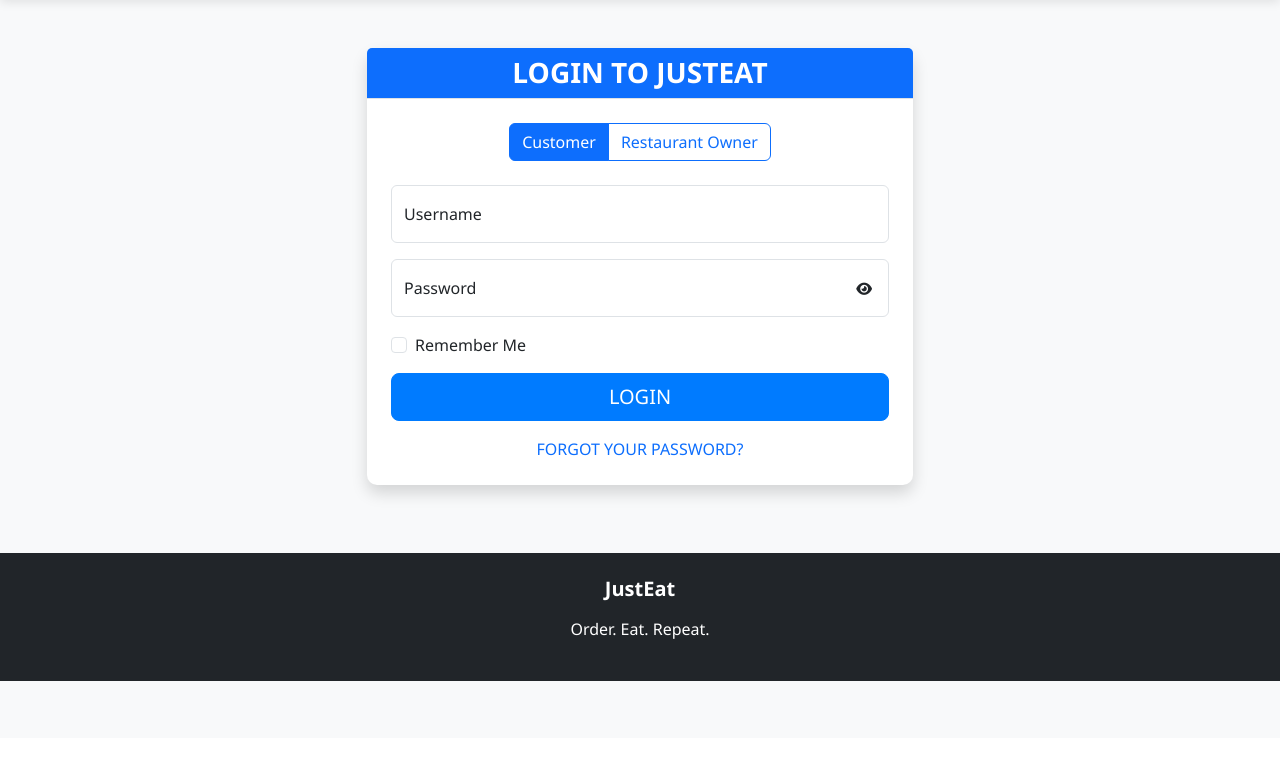
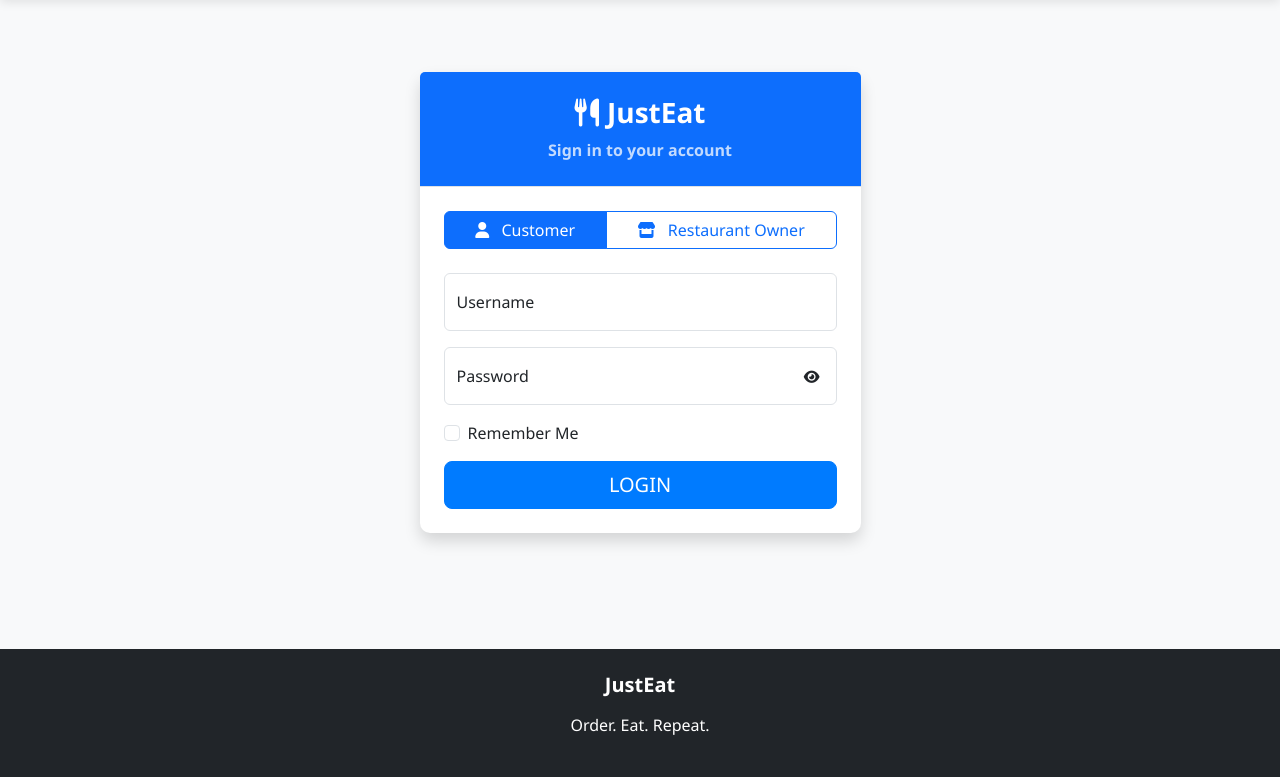
Before and after one commit to Shivam-2310/food-delivery, a Flask app: page /auth/login in a window 1280 px wide. Shown: the part 62-839 px from the top of the page. Before the commit the page ends 743 px from the top, so only its background shows below. Run offline with Flask 3, Linux system fonts and the light colour scheme.

Commit message:
improved: login page

```diff
--- a/app/templates/auth/login.html
+++ b/app/templates/auth/login.html
@@ -3,22 +3,29 @@
 {% block title %}Login - JustEat{% endblock %}
 
 {% block content %}
-<div class="row justify-content-center mt-5">
-    <div class="col-md-6">
+<div class="container py-5">
+    <div class="row justify-content-center">
+        <div class="col-md-6 col-lg-5">
             <div class="card shadow">
-            <div class="card-header bg-primary text-white">
-                <h3 class="mb-0 text-center">LOGIN TO JUSTEAT</h3>
+                <div class="card-header bg-primary text-white text-center py-4">
+                    <h3 class="mb-0">
+                        <i class="fas fa-utensils me-2"></i>JustEat
+                    </h3>
+                    <p class="mb-0 mt-2 opacity-75">Sign in to your account</p>
                 </div>
                 <div class="card-body p-4">
                     <form method="POST" action="{{ url_for('auth.login') }}">
                         {{ form.hidden_tag() }}
 
                         <div class="mb-4 text-center">
-                        <div class="btn-group" role="group">
+                            <div class="btn-group w-100" role="group">
                                 {% for subfield in form.role %}
-                            <input type="radio" class="btn-check" name="role" id="{{ subfield.id }}" value="{{ subfield.data }}"
-                                   autocomplete="off" {% if loop.index == 1 %}checked{% endif %}>
-                            <label class="btn btn-outline-primary" for="{{ subfield.id }}">{{ subfield.label }}</label>
+                                <input type="radio" class="btn-check" name="role" id="{{ subfield.id }}"
+                                       value="{{ subfield.data }}" autocomplete="off" {% if loop.index == 1 %}checked{% endif %}>
+                                <label class="btn btn-outline-primary" for="{{ subfield.id }}">
+                                    <i class="fas {% if subfield.data == 'customer' %}fa-user{% else %}fa-store{% endif %} me-2"></i>
+                                    {{ subfield.label }}
+                                </label>
                                 {% endfor %}
                             </div>
                         </div>
@@ -56,23 +63,11 @@
                             {{ form.remember.label(class="form-check-label", for="remember") }}
                         </div>
 
-                    <div class="d-grid gap-2 mb-3">
+                        <div class="d-grid">
                             {{ form.submit(class="btn btn-primary btn-lg") }}
-                    </div>
-
-                    <div class="text-center">
-                        <a href="{{ url_for('auth.reset_password_request') }}">FORGOT YOUR PASSWORD?</a>
                         </div>
                     </form>
                 </div>
-        </div>
-
-        <div class="text-center mt-3">
-            <div class="alert alert-info">
-                <p class="mb-0">DEMO LOGIN INFORMATION:</p>
-                <hr>
-                <p class="mb-1"><strong>Customer:</strong> customer / password123</p>
-                <p class="mb-0"><strong>Restaurant Owner:</strong> owner / password123</p>
             </div>
         </div>
     </div>
@@ -81,12 +76,31 @@
 
 {% block scripts %}
 <script>
-    // TOGGLE BETWEEN CUSTOMER AND RESTAURANT OWNER LOGIN
     document.addEventListener('DOMContentLoaded', function() {
+        // Password toggle functionality
+        const passwordToggle = document.querySelector('.toggle-password');
+        const passwordInput = document.getElementById('password');
+
+        if (passwordToggle && passwordInput) {
+            passwordToggle.addEventListener('click', function() {
+                const type = passwordInput.getAttribute('type') === 'password' ? 'text' : 'password';
+                passwordInput.setAttribute('type', type);
+
+                const icon = this.querySelector('i');
+                if (type === 'text') {
+                    icon.classList.remove('fa-eye');
+                    icon.classList.add('fa-eye-slash');
+                } else {
+                    icon.classList.remove('fa-eye-slash');
+                    icon.classList.add('fa-eye');
+                }
+            });
+        }
+
+        // Role selection feedback
         const roleOptions = document.querySelectorAll('input[name="role"]');
         roleOptions.forEach(function(option) {
             option.addEventListener('change', function() {
-                // YOU CAN ADD LOGIC TO CUSTOMIZE THE LOGIN FORM BASED ON SELECTED ROLE
                 console.log('Selected role:', this.value);
             });
         });
```
Lines whose indentation alone changed are shown as unchanged.
